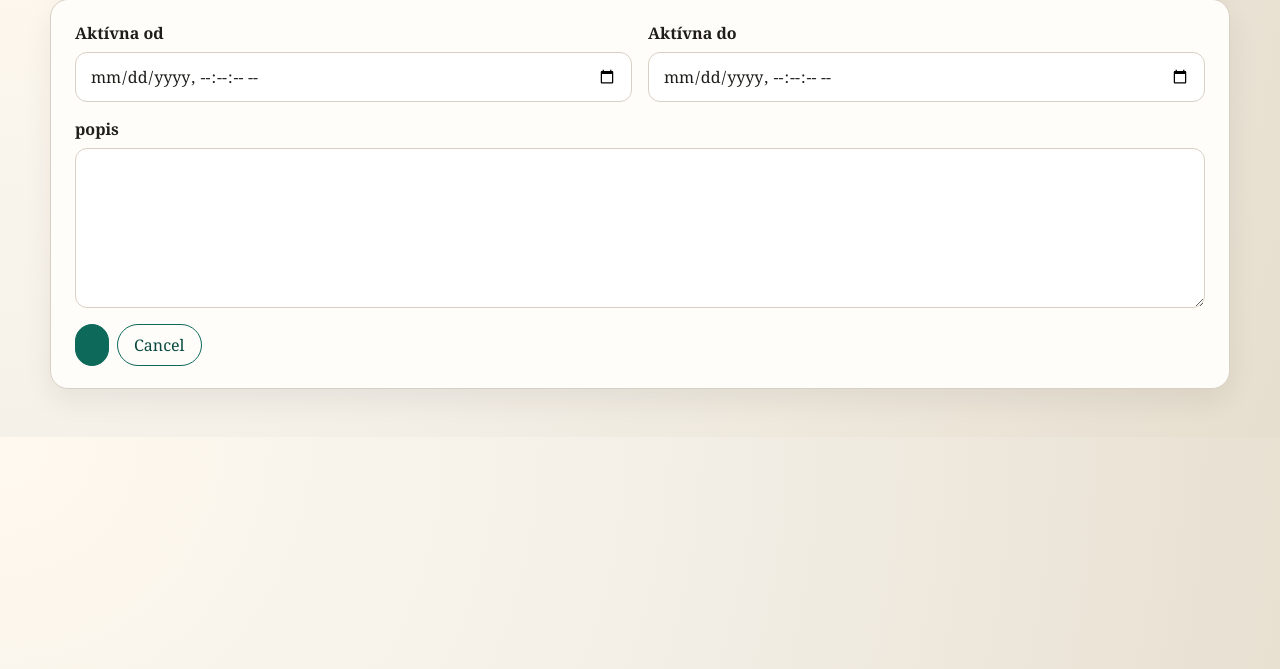
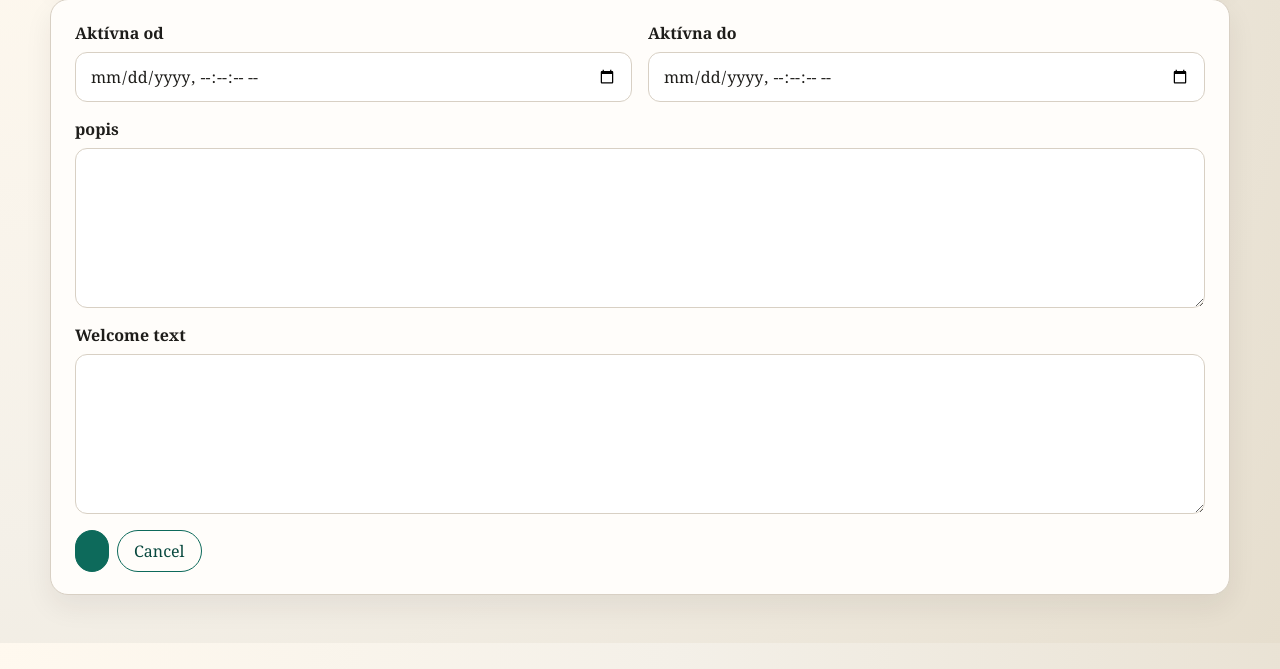
Before and after one commit to jp99567/mn8_website, a Flask app: template templates/manage_form.html in a window 1280 px wide. Shown: the part 131-800 px from the top of the page. Run offline with Flask 3, Linux system fonts and the light colour scheme; the template is opened without the code that fills it, so the values that code supplies are empty; some libraries are stand-ins or nearby versions.

Commit message:
added welcome text

```diff
--- a/app.py
+++ b/app.py
@@ -23,6 +23,7 @@ USER_COLUMN = "mn8_user"
 FROM_COLUMN = "mn8_from"
 TO_COLUMN = "mn8_to"
 DESCRIPTION_COLUMN = "mn8_desc"
+WELCOME_TEXT_COLUMN = "welcome_text"
 DEFAULT_LOG_FILE = "mn8_manage.log"
 DEFAULT_BRANA_COMMAND = "mosquitto_pub -h linksys -t rb/ctrl/dev/Brana -m 1"
 DEFAULT_PAVLAC_COMMAND = "mosquitto_pub -h linksys -t rb/ctrl/dev/DverePavlac -m 1"
@@ -157,7 +158,8 @@ def list_records_for_user(user_name):
                {from_column} AS start_at,
                {to_column} AS end_at,
                link,
-               {description_column} AS description
+               {description_column} AS description,
+               {welcome_text_column} AS welcome_text
         FROM {table}
         WHERE {user_column} = %s
         ORDER BY {from_column} DESC, {pk} DESC
@@ -168,6 +170,7 @@ def list_records_for_user(user_name):
         from_column=sql.Identifier(FROM_COLUMN),
         to_column=sql.Identifier(TO_COLUMN),
         description_column=sql.Identifier(DESCRIPTION_COLUMN),
+        welcome_text_column=sql.Identifier(WELCOME_TEXT_COLUMN),
         table=get_table_identifier(),
     )
     return run_query(query, (user_name,), fetchall=True)
@@ -199,7 +202,8 @@ def get_record_for_user(record_id, user_name):
                {from_column} AS start_at,
                {to_column} AS end_at,
                link,
-               {description_column} AS description
+               {description_column} AS description,
+               {welcome_text_column} AS welcome_text
         FROM {table}
         WHERE {pk} = %s AND {user_column} = %s
         """
@@ -209,6 +213,7 @@ def get_record_for_user(record_id, user_name):
         from_column=sql.Identifier(FROM_COLUMN),
         to_column=sql.Identifier(TO_COLUMN),
         description_column=sql.Identifier(DESCRIPTION_COLUMN),
+        welcome_text_column=sql.Identifier(WELCOME_TEXT_COLUMN),
         table=get_table_identifier(),
     )
     return run_query(query, (record_id, user_name), fetchone=True)
@@ -252,11 +257,11 @@ def generate_unique_link():
     raise RuntimeError("Failed to generate a unique link after multiple attempts.")
 
 
-def insert_record(user_name, start_at, end_at, description):
+def insert_record(user_name, start_at, end_at, description, welcome_text):
     query = sql.SQL(
         """
-        INSERT INTO {table} ({user_column}, {from_column}, {to_column}, link, {description_column})
-        VALUES (%s, %s, %s, %s, %s)
+        INSERT INTO {table} ({user_column}, {from_column}, {to_column}, link, {description_column}, {welcome_text_column})
+        VALUES (%s, %s, %s, %s, %s, %s)
         RETURNING {pk} AS record_id, link
         """
     ).format(
@@ -266,17 +271,24 @@ def insert_record(user_name, start_at, end_at, description):
         from_column=sql.Identifier(FROM_COLUMN),
         to_column=sql.Identifier(TO_COLUMN),
         description_column=sql.Identifier(DESCRIPTION_COLUMN),
+        welcome_text_column=sql.Identifier(WELCOME_TEXT_COLUMN),
     )
-    return run_query(query, (user_name, start_at, end_at, generate_unique_link(), description), fetchone=True, commit=True)
+    return run_query(
+        query,
+        (user_name, start_at, end_at, generate_unique_link(), description, welcome_text),
+        fetchone=True,
+        commit=True,
+    )
 
 
-def update_record(record_id, user_name, start_at, end_at, description):
+def update_record(record_id, user_name, start_at, end_at, description, welcome_text):
     query = sql.SQL(
         """
         UPDATE {table}
         SET {from_column} = %s,
             {to_column} = %s,
-            {description_column} = %s
+            {description_column} = %s,
+            {welcome_text_column} = %s
         WHERE {pk} = %s AND {user_column} = %s
         """
     ).format(
@@ -286,8 +298,9 @@ def update_record(record_id, user_name, start_at, end_at, description):
         from_column=sql.Identifier(FROM_COLUMN),
         to_column=sql.Identifier(TO_COLUMN),
         description_column=sql.Identifier(DESCRIPTION_COLUMN),
+        welcome_text_column=sql.Identifier(WELCOME_TEXT_COLUMN),
     )
-    run_query(query, (start_at, end_at, description, record_id, user_name), commit=True)
+    run_query(query, (start_at, end_at, description, welcome_text, record_id, user_name), commit=True)
 
 
 def delete_record(record_id, user_name):
@@ -360,11 +373,13 @@ def build_form_data(record=None, submitted=None):
             "od": submitted.get("od", format_datetime_for_input(start_at)),
             "do": submitted.get("do", format_datetime_for_input(end_at)),
             "popis": submitted.get("popis", ""),
+            "welcome_text": submitted.get("welcome_text", ""),
         }
     return {
         "od": submitted.get("od", format_datetime_for_input(record["start_at"])),
         "do": submitted.get("do", format_datetime_for_input(record["end_at"])),
         "popis": submitted.get("popis", record["description"] or ""),
+        "welcome_text": submitted.get("welcome_text", record["welcome_text"] or ""),
     }
 
 
@@ -388,8 +403,9 @@ def validate_form(submitted):
         warnings.append("The end timestamp should be later than the start timestamp.")
 
     description = submitted.get("popis", "").strip()
+    welcome_text = submitted.get("welcome_text", "").strip()
 
-    return errors, warnings, start_at, end_at, description
+    return errors, warnings, start_at, end_at, description, welcome_text
 
 
 def get_form_state(form_data, start_at=None, end_at=None):
@@ -623,10 +639,10 @@ def create_record_view():
     form_state = get_form_state(form_data)
 
     if request.method == "POST":
-        errors, warnings, start_at, end_at, description = validate_form(request.form)
+        errors, warnings, start_at, end_at, description, welcome_text = validate_form(request.form)
         form_state = get_form_state(form_data, start_at, end_at)
         if not errors:
-            created_record = insert_record(user_name, start_at, end_at, description)
+            created_record = insert_record(user_name, start_at, end_at, description, welcome_text)
             log_crud_action(
                 "create",
                 user_name,
@@ -667,10 +683,10 @@ def edit_record_view(record_id):
     form_state = get_form_state(form_data)
 
     if request.method == "POST":
-        errors, warnings, start_at, end_at, description = validate_form(request.form)
+        errors, warnings, start_at, end_at, description, welcome_text = validate_form(request.form)
         form_state = get_form_state(form_data, start_at, end_at)
         if not errors:
-            update_record(record_id, user_name, start_at, end_at, description)
+            update_record(record_id, user_name, start_at, end_at, description, welcome_text)
             log_crud_action(
                 "update",
                 user_name,
--- a/requirements.txt
+++ b/requirements.txt
@@ -1,2 +1,3 @@
 Flask>=3.1,<4.0
-psycopg[binary]>=3.2,<4.0
+psycopg>=3.2,<4.0
+gunicorn>=23.0,<24.0
--- a/templates/manage_form.html
+++ b/templates/manage_form.html
@@ -60,6 +60,11 @@
             <textarea id="popis" name="popis">{{ form_data['popis'] }}</textarea>
         </div>
 
+        <div class="field">
+            <label for="welcome_text">Welcome text</label>
+            <textarea id="welcome_text" name="welcome_text">{{ form_data['welcome_text'] }}</textarea>
+        </div>
+
         <div class="actions">
             <button type="submit">{{ submit_label }}</button>
             <a class="button secondary" href="{{ cancel_url }}">Cancel</a>
--- a/templates/manage_list.html
+++ b/templates/manage_list.html
@@ -24,6 +24,7 @@
                     <th>link</th>
                     <th></th>
                     <th>popis</th>
+                    <th>Welcome text</th>
                     <th></th>
                 </tr>
             </thead>
@@ -49,6 +50,7 @@
                         >COPY</button>
                     </td>
                     <td data-label="popis">{{ row['description'] or '' }}</td>
+                    <td data-label="Welcome text">{{ row['welcome_text'] or '' }}</td>
                     <td data-label="">
                         <a class="button danger" href="{{ url_for('delete_record_view', record_id=row['record_id']) }}">Delete</a>
                     </td>
```
